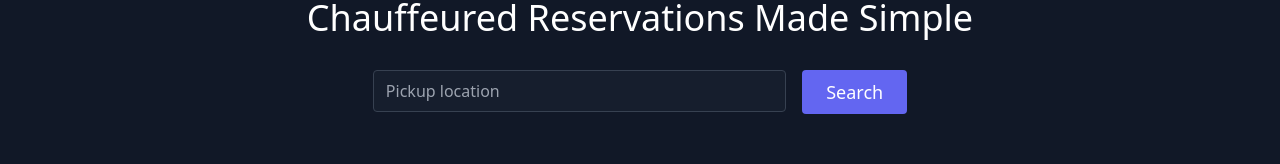
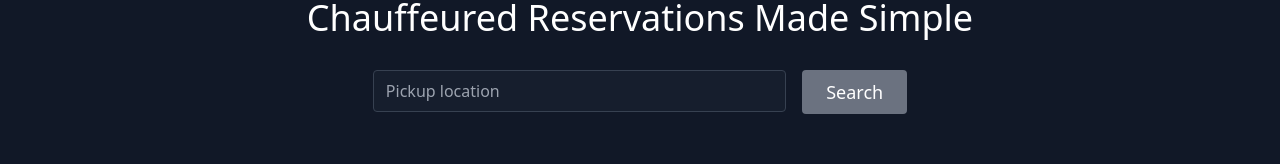
Before and after one commit to jolouie7/shofeur-landing-page, a Next.js app: page / in a window 1280 px wide. Shown: the part 178-342 px from the top of the page. Built offline with nearby package versions, Linux system fonts and the light colour scheme.

Commit message:
Update styles

```diff
--- a/src/components/Hero.tsx
+++ b/src/components/Hero.tsx
@@ -16,10 +16,10 @@ const Hero = () => {
                   id="hero-field"
                   name="hero-field"
                   placeholder="Pickup location"
-                  className="w-full bg-gray-800 rounded bg-opacity-40 border border-gray-700 focus:ring-2 focus:ring-indigo-900 focus:bg-transparent focus:border-indigo-500 text-base outline-none text-gray-100 py-1 px-3 leading-8 transition-colors duration-200 ease-in-out max-w-2xl"
+                  className="w-full bg-gray-800 rounded bg-opacity-40 border border-gray-700 focus:ring-2 focus:ring-indigo-900 focus:bg-transparent focus:border-yellow-400 text-base outline-none text-gray-100 py-1 px-3 leading-8 transition-colors duration-200 ease-in-out max-w-2xl"
                 />
               </div>
-              <button className="inline-flex text-white bg-indigo-500 border-0 py-2 px-6 focus:outline-none hover:bg-indigo-600 rounded text-lg">
+              <button className="inline-flex text-white bg-gray-500 border-0 py-2 px-6 focus:outline-none hover:bg-gray-600 rounded text-lg">
                 Search
               </button>
             </div>
```
